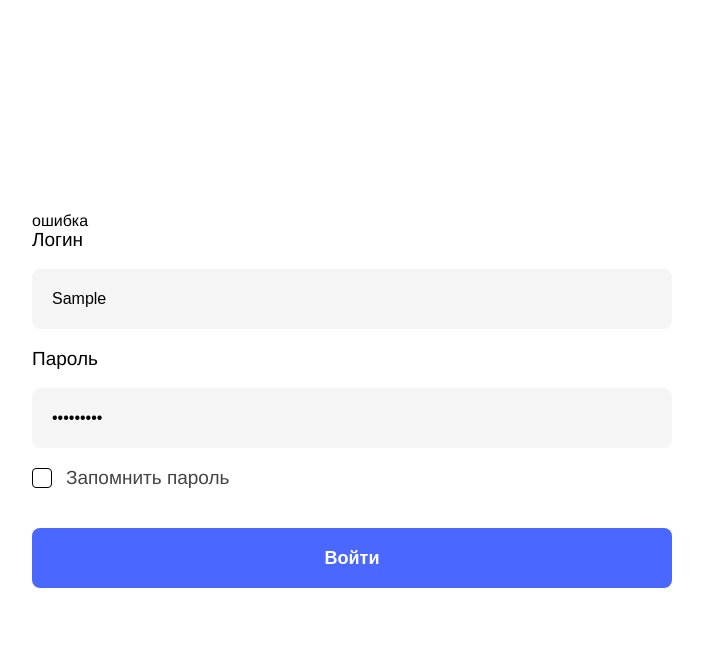
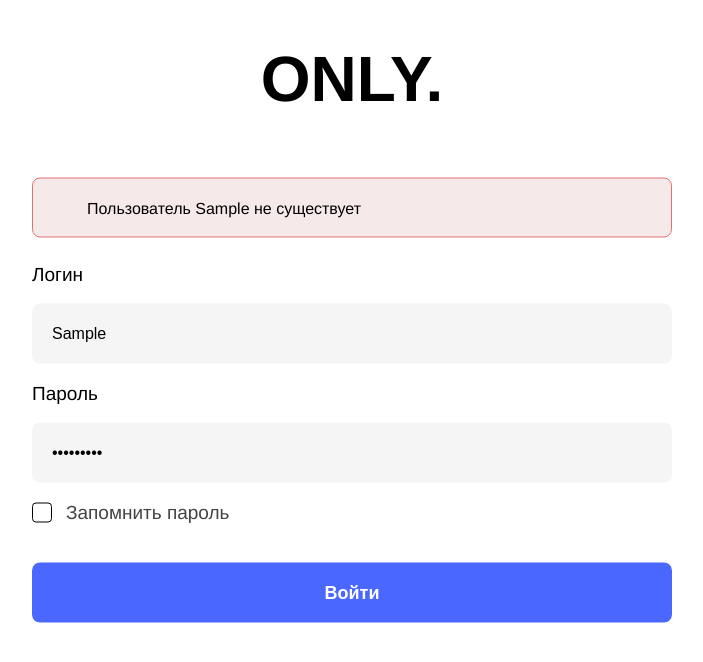
Before and after one commit to Sacred42/test_task_Only, a React (Create React App) app: page / in a window 1280 px wide. Both pictures are taken after typing "Sample", "Sample123" into the empty fields and a click on the button "Войти". Shown: the top 662 px of the page, without its empty margins (288-991 px from the left). Built offline with nearby package versions, Linux system fonts and the light colour scheme.

Commit message:
rest sign

```diff
--- a/src/App.css
+++ b/src/App.css
@@ -13,3 +13,5 @@ html{
     margin-right: -50%;
     transform: translate(-50%, -50%)
 }
+
+input {outline:none;}
--- a/src/App.js
+++ b/src/App.js
@@ -1,17 +1,18 @@
 import './App.css';
 import Auth from './components/Auth/Auth';
 import SuccessAuth from './components/SuccessAuth/SuccessAuth';
-import { BrowserRouter, Route, Link } from 'react-router-dom';
+import Header from './components/Header/Header';
+import { BrowserRouter, Route} from 'react-router-dom';
 
 function App() {
   return (
     <BrowserRouter>
     <div className="App">
+      <Header/>
        <div className="container">
          <Route exact path ="/" component={Auth}/>
          <Route exact path ="/profile" component={SuccessAuth}/>
       </div>
-
     </div>
     </BrowserRouter>
   );
--- a/src/components/Auth/Auth.css
+++ b/src/components/Auth/Auth.css
@@ -64,16 +64,14 @@ border: 1px solid #000;
     border-radius: 2px;
     opacity: 0;
     position:absolute;
-    top: 4px;
-    left: 4px;
+    top: 3px;
+    left: 3px;
     z-index: 2;
 }
 
 .auth__page_checkbox:checked + .auth__page_label_checkbox::after{
     opacity: 1;
 }
-
-
 
 
 .auth__page button{
@@ -94,3 +92,11 @@ border: 1px solid #000;
     cursor: default;
     pointer-events: none;
 }
+
+.danger__error{
+    color: #E26F6F;
+}
+
+.danger__border{
+    border:1px solid #E26F6F;
+}
--- a/src/components/Auth/Auth.js
+++ b/src/components/Auth/Auth.js
@@ -5,11 +5,13 @@ import FailureAuth from "../FailureAuth/FailureAuth";
 
 const Auth = (props) =>{
     const { register, setValue, handleSubmit, formState: { errors }} = useForm();
-    const [badAuth, setBadAuth] = useState(null);
-    const [getAuth, setGetAuth] = useState(null);
-    const [disabledBtn, setDisabledBtn] = useState("");
-    const [toggleCheck, setToggleCheck] = useState(false);
+    const [badAuth, setBadAuth] = useState(null); // статус ошибки
+    const [getAuth, setGetAuth] = useState(null); // статус авторизации
+    const [disabledBtn, setDisabledBtn] = useState(""); // статус кнопки
+    const [toggleCheck, setToggleCheck] = useState(false); // статус чекбокса
     const [password , setPassword] = useState(localStorage.getItem('password'));
+    const [user, setUser] = useState(null);
+    const dangerBoder = "danger__border";
 
     useEffect(()=>{
      if(password){
@@ -21,12 +23,13 @@ const Auth = (props) =>{
       setDisabledBtn('disabled_btn')
      }
      return ()=>{}
-    },[getAuth])
+    },[getAuth, errors])
 
     const getDate = ({firstName, password}) => {
 
-        setGetAuth('expect');
+        setGetAuth('expect'); // имитация сервера
         setTimeout(()=>{
+            setUser(firstName);
             setRemindPassword(password);
             setGetAuth('success');
             setDisabledBtn(null);
@@ -38,17 +41,17 @@ const Auth = (props) =>{
         },2000)
     }
 
-    const changeCheckBox = () =>{
+    const changeCheckBox = () =>{ // переключатель cb
         setToggleCheck((prev)=>!prev)
     }
 
-    const setRemindPassword = (password) =>{
+    const setRemindPassword = (password) =>{ // Запись пароля в LS (запись происходит при попытки произвести авторизацию)
        if(toggleCheck){
          localStorage.setItem('password' , password);
        }
     }
 
-    const unSetRemindPassword = () =>{
+    const unSetRemindPassword = () =>{  // удаление пороля из LS
         if(toggleCheck){
             localStorage.removeItem('password')
         }
@@ -57,16 +60,16 @@ const Auth = (props) =>{
     return(
         <div className="auth__page">
           <form onSubmit={handleSubmit(getDate)}>
-            <div>{badAuth && <FailureAuth/>}</div>
+            <div>{badAuth && <FailureAuth user={user}/>}</div>
             <div>
                 <label className ="auth__page_label_date">Логин</label>
-                <input className ="auth__page_date" type="text" {...register("firstName" , {required: true})} ></input>
-                {errors.firstName && <p>Обязательное поле</p>}
+                <input className ={`auth__page_date ${errors.firstName ? dangerBoder : null}`} type="text" {...register("firstName" , {required: true})} ></input>
+                {errors.firstName && <p className="danger__error">Обязательное поле</p>}
             </div>
             <div>
                 <label className ="auth__page_label_date">Пароль</label>
-                <input className ="auth__page_date" type="text" autoComplete="off" type="password" {...register("password" , {required: true})}></input>
-                {errors.password && <p>Обязательное поле</p>}
+                <input className ={`auth__page_date ${errors.password ? dangerBoder : null}`} type="text" autoComplete="off" type="password" {...register("password" , {required: true})}></input>
+                {errors.password && <p className="danger__error">Обязательное поле</p>}
             </div>
             <div>
             <div className ="auth__page_checkbox_container">
--- /dev/null
+++ b/src/components/FailureAuth/FailureAuth.css
@@ -0,0 +1,9 @@
+.auth__failure{
+    width:640px;
+    height:60px;
+    background-color:#F5E9E9;
+    border-radius:8px;
+    border: 1px solid #E26F6F;
+    margin-bottom: 27px;
+    padding:21px 0px 0px 54px;
+}
--- a/src/components/FailureAuth/FailureAuth.js
+++ b/src/components/FailureAuth/FailureAuth.js
@@ -1,8 +1,9 @@
-
-const FailureAuth = () =>{
-    return(
-        <div>ошибка</div>
-    )
+import './FailureAuth.css'
+const FailureAuth = ({user}) =>{
+    const existUser = "steve.jobs@example.com";
+    return(existUser === user ?
+          <div className="auth__failure">Неверный пароль</div> :
+          <div className="auth__failure">Пользователь {user} не существует</div>);
 }
 
 export default FailureAuth;
--- /dev/null
+++ b/src/components/Header/Header.css
@@ -0,0 +1,7 @@
+.head{
+    font-size:64px;
+    font-weight: 700;
+    line-height:78px;
+    margin:40px;
+    text-align:center;
+}
--- /dev/null
+++ b/src/components/Header/Header.js
@@ -0,0 +1,7 @@
+import './Header.css';
+
+const Header = () => {
+    return(<div className="head">ONLY.</div>);
+}
+
+export default Header;
```
